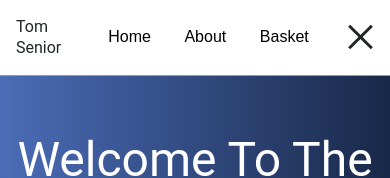
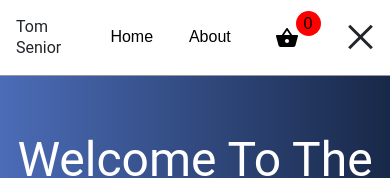
Before and after one commit to tomsenior20/ShoppingApplication, a React (Create React App) app: page /shop in a window 390 px wide. Both pictures are taken after a click on the button 359 px from the left and 37 px from the top of the page. Shown: the top 178 px of the page. Built offline with nearby package versions, Linux system fonts and the light colour scheme; no server answers.

Commit message:
mobile menu added

```diff
--- a/src/Components/Nav.jsx
+++ b/src/Components/Nav.jsx
@@ -82,7 +82,12 @@ export default function Nav() {
                                 {page !== "/shop" && (
                                     <Link to="/shop" className="menu-item" onClick={toggleMenu}>Shop</Link>
                                 )}
-                                <Link to="/basket" className="menu-item" onClick={toggleMenu}>Basket</Link>
+                                <Link to="/basket" className="menu-item" onClick={toggleMenu}>
+                                        <div class="basketIconContainer">
+                                            <ShoppingBasketIcon className='mx-2'/>
+                                            <div className='m-1 BasketNumberContainer' id="orderLengthNumber">{orderLength}</div>
+                                        </div>
+                                </Link>
                             </div>
                         )}
                     </>
--- a/src/Styling/Component/Navigation.css
+++ b/src/Styling/Component/Navigation.css
@@ -119,3 +119,11 @@ nav{
         left:-8px !important;
     }
 }
+
+@media screen and (max-width:700px) {
+    .BasketNumberContainer{
+        top:-10px  !important;
+        right: -18px !important;
+        height:25px !important;
+    }
+}
```
